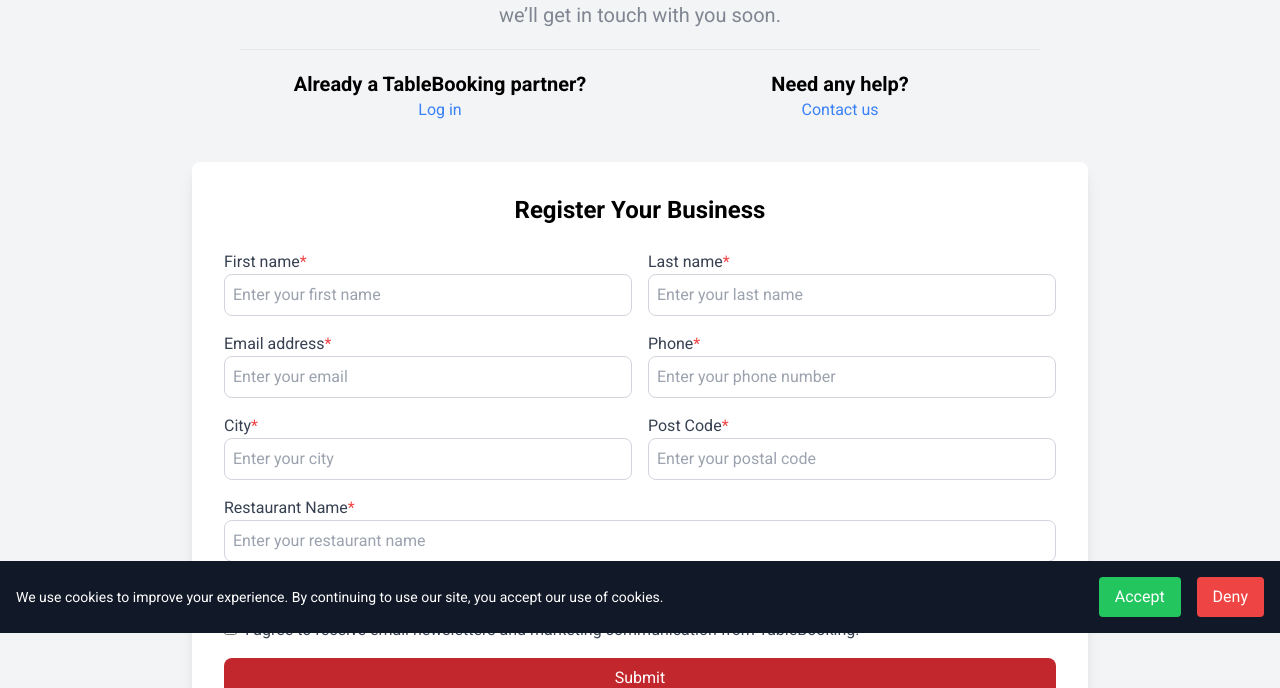
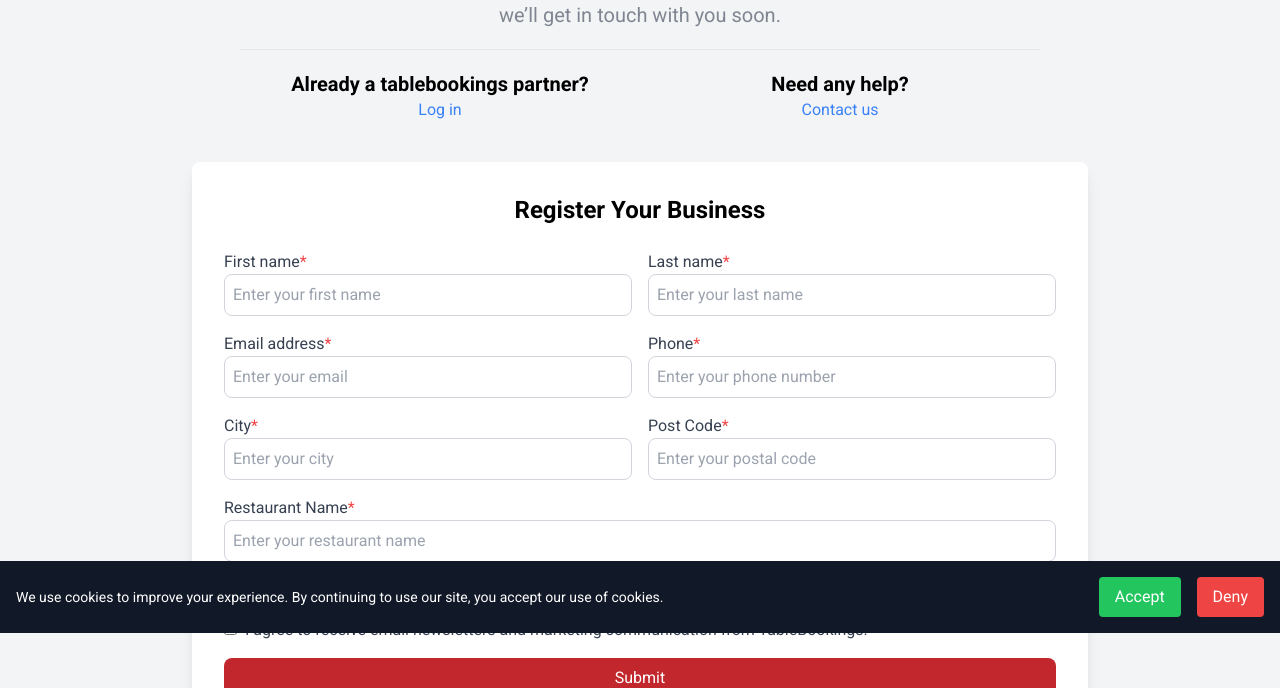
Before and after one commit to khmuhib01/chefonline-tablebookings-b2c, a React (Vite) app: page /become-a-partner in a window 1280 px wide. Shown: the part 167-855 px from the top of the page. Built offline with nearby package versions, Linux system fonts and the light colour scheme.

Commit message:
spelling chanage and link change

```diff
--- a/src/pages/BecomeAPartner.jsx
+++ b/src/pages/BecomeAPartner.jsx
@@ -115,9 +115,12 @@ export default function BecomeAPartner() {
 					<div className="h-[1px] bg-gray-200"></div>
 					<div className="grid grid-cols-2 gap-y-3">
 						<div className="md:col-span-1 col-span-2">
-							<h3 className="text-center text-xl font-bold">Already a TableBooking partner?</h3>
+							<h3 className="text-center text-xl font-bold">Already a tablebookings partner?</h3>
 
-							<Link to="/sign-in" className="text-blue-500 text-center block">
+							<Link
+								to="https://restaurant.tablebookings.co.uk/restaurant-sign-in"
+								className="text-blue-500 text-center block"
+							>
 								Log in
 							</Link>
 						</div>
@@ -248,7 +251,7 @@ export default function BecomeAPartner() {
 								className="mr-2"
 							/>
 							<label className="text-gray-700">
-								By submitting this form, I agree to TableBooking{' '}
+								By submitting this form, I agree to TableBookings{' '}
 								<Link to="/terms-and-conditions" className="text-blue-500">
 									Terms and Conditions
 								</Link>{' '}
@@ -268,7 +271,7 @@ export default function BecomeAPartner() {
 								className="mr-2"
 							/>
 							<label className="text-gray-700">
-								I agree to receive email newsletters and marketing communication from TableBooking.
+								I agree to receive email newsletters and marketing communication from TableBookings.
 							</label>
 						</div>
 						<button
```
Also changed, not shown: 1 other file (tests, documents, lock files or other folders).
